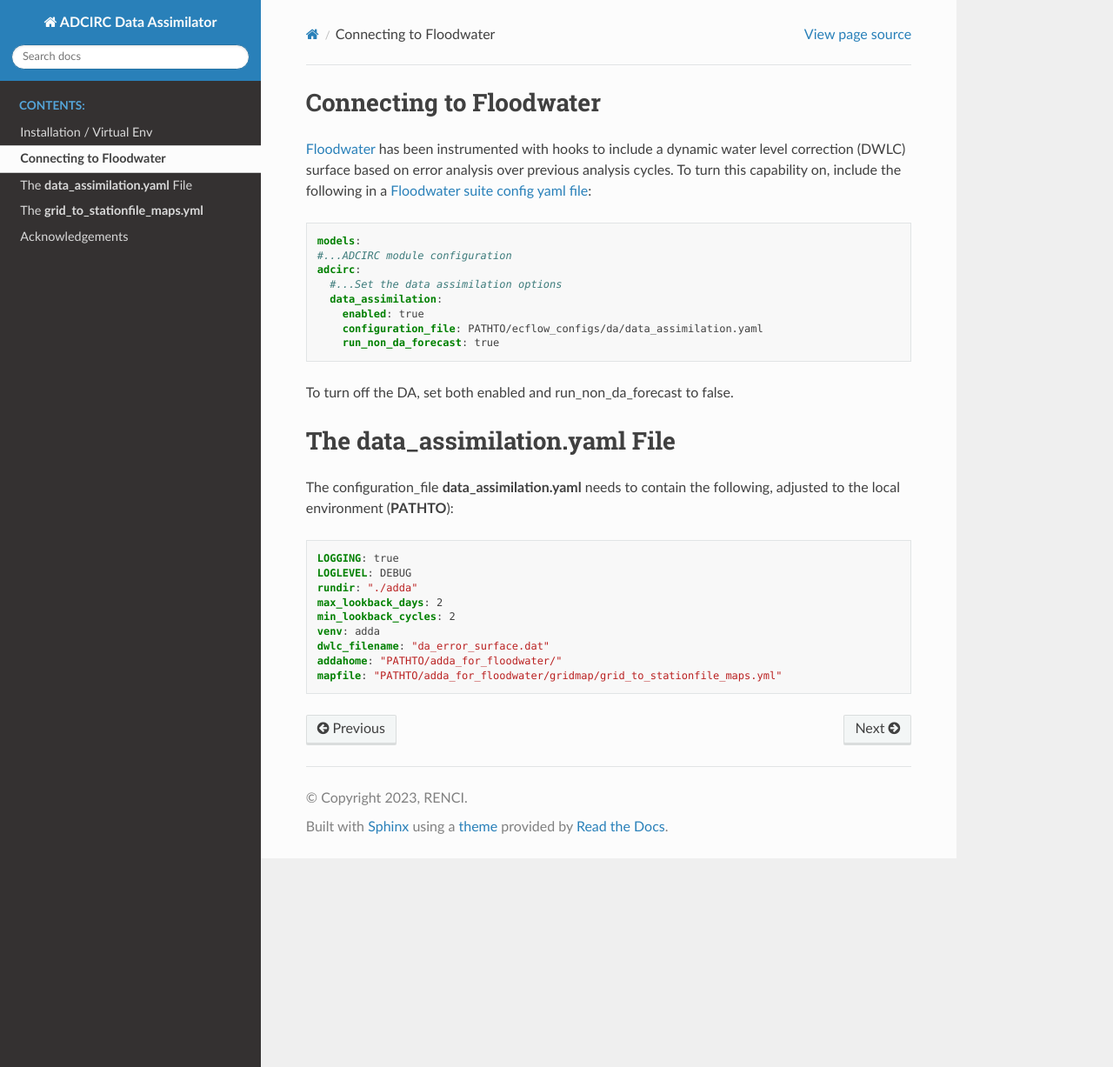
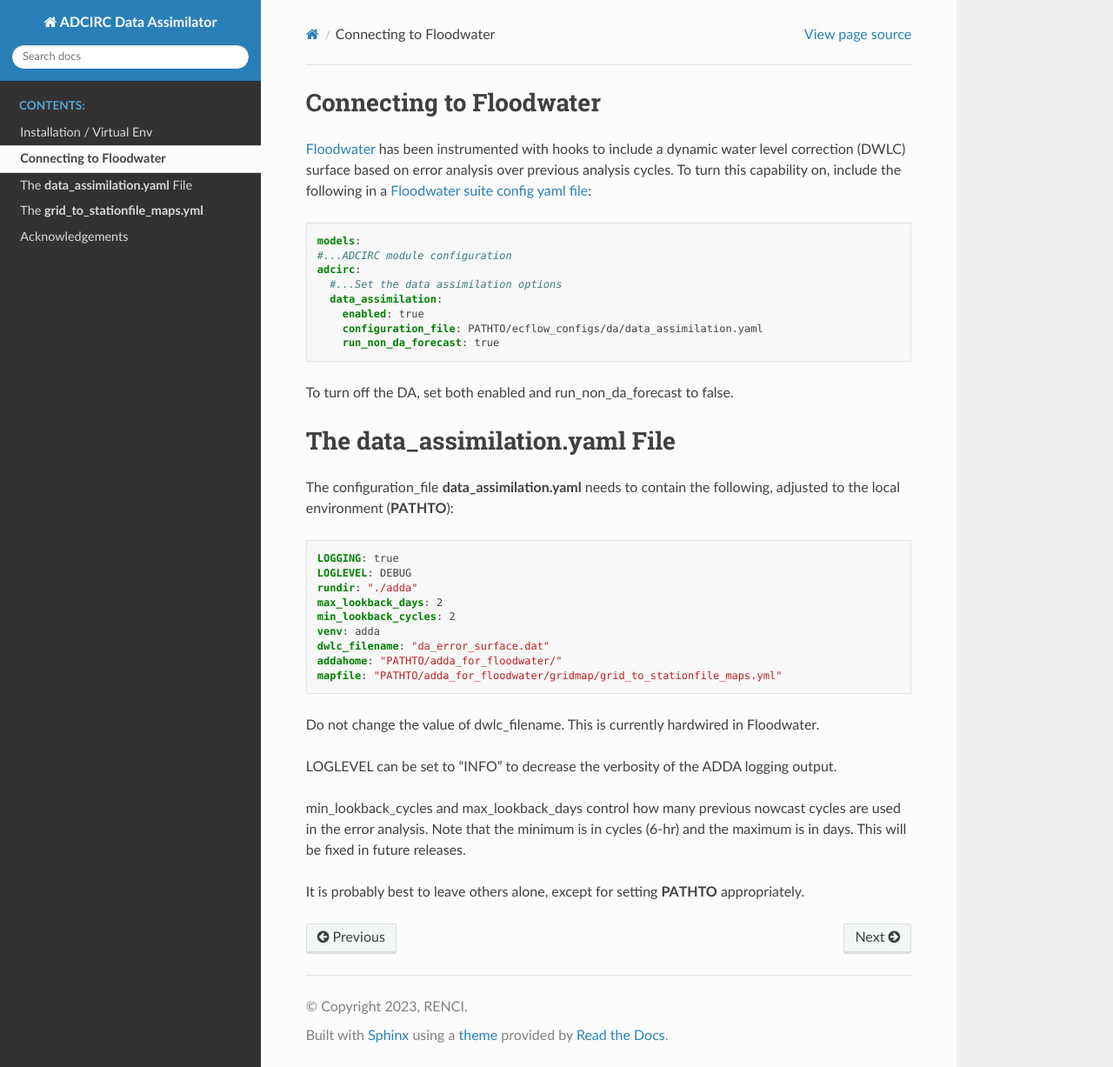
Before and after one commit to RENCI/adda_for_floodwater, a Sphinx documentation site: the page built from doc/source/connect2fw.rst, in a window 1280 px wide and 1227 px high. Shown: the whole window at 87% size. Built offline with Sphinx 7.4.7 and the Read the Docs theme 2.0.0, drawn with Linux system fonts in a browser that asks for light colours; formulas are drawn with MathJax 3.

Commit message:
Update connect2fw.rst

```diff
--- a/doc/source/connect2fw.rst
+++ b/doc/source/connect2fw.rst
@@ -34,3 +34,11 @@ The configuration_file **data_assimilation.yaml** needs to contain the following
    dwlc_filename: "da_error_surface.dat"
    addahome: "PATHTO/adda_for_floodwater/"
    mapfile: "PATHTO/adda_for_floodwater/gridmap/grid_to_stationfile_maps.yml"
+
+Do not change the value of dwlc_filename.  This is currently hardwired in Floodwater.
+
+LOGLEVEL can be set to "INFO" to decrease the verbosity of the ADDA logging output.
+
+min_lookback_cycles and max_lookback_days control how many previous nowcast cycles are used in the error analysis.  Note that the minimum is in cycles (6-hr) and the maximum is in days.  This will be fixed in future releases.
+
+It is probably best to leave others alone, except for setting **PATHTO** appropriately.
```
